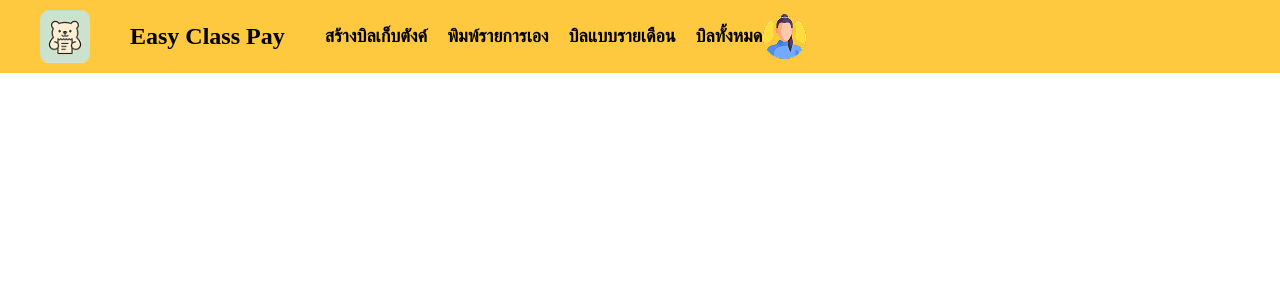
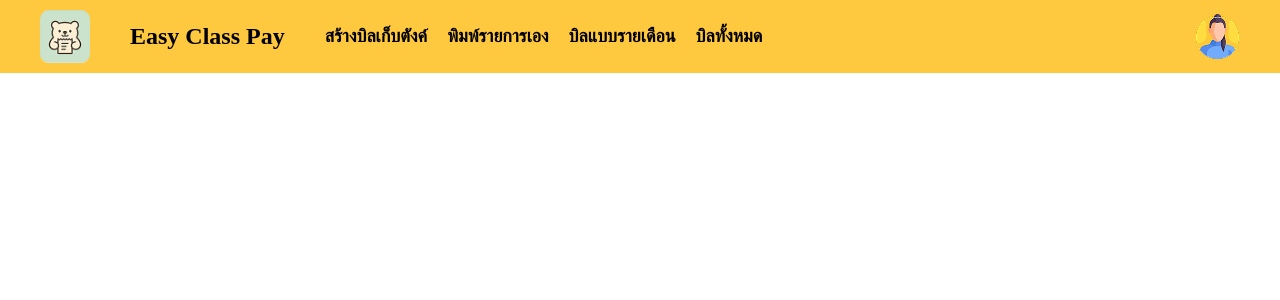
Before and after one commit to BunyawatCharnwechsart/EasyClassPay, a Nuxt app in the folder easyClassPay/: page /main in a window 1280 px wide. Shown: the top 300 px of the page. Built offline with nearby package versions, Linux system fonts and the light colour scheme.

Commit message:
add div.noti and bell.png

```diff
--- a/easyClassPay/app/pages/main.vue
+++ b/easyClassPay/app/pages/main.vue
@@ -11,6 +11,9 @@
             <li><nuxt-link to="/monthlyBill">บิลแบบรายเดือน</nuxt-link></li>
             <li><nuxt-link to="/allBill">บิลทั้งหมด</nuxt-link></li>
         </ul>
+        <div class="notification">
+
+        </div>
         <div class="profile-img">
             <img src="/testProfile.png" alt="profile">
         </div>
@@ -72,7 +75,9 @@
 
 .profile-img {
     display: flex;
-    justify-self: end;
+    margin-left: auto;
+    margin-right: 30px;
+    cursor: pointer;
 }
 
 </style>
```
Also changed, not shown: easyClassPay/public/bell.png (added).
